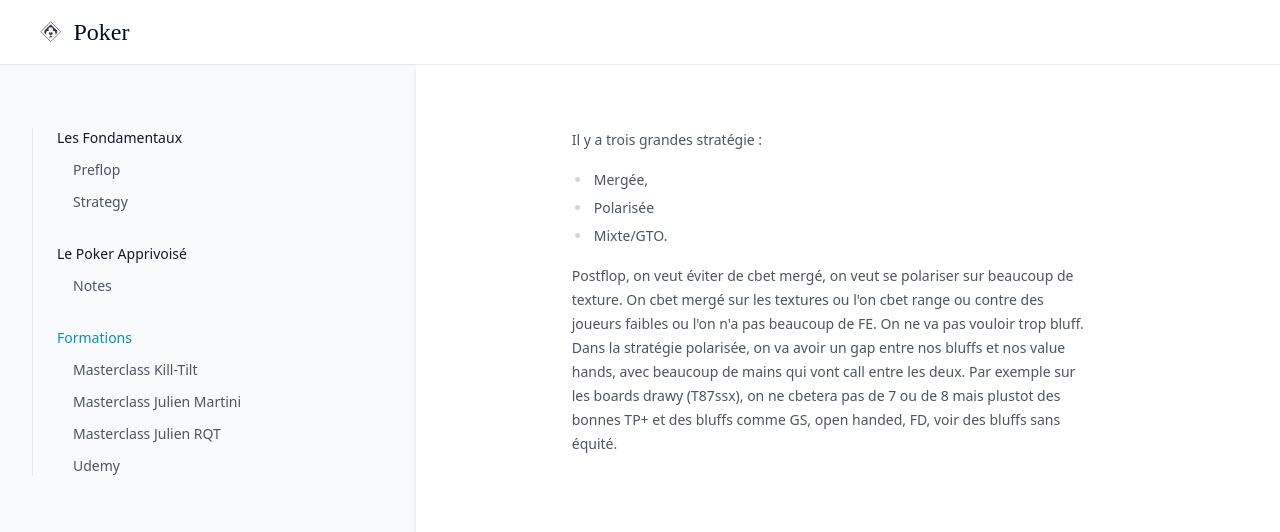
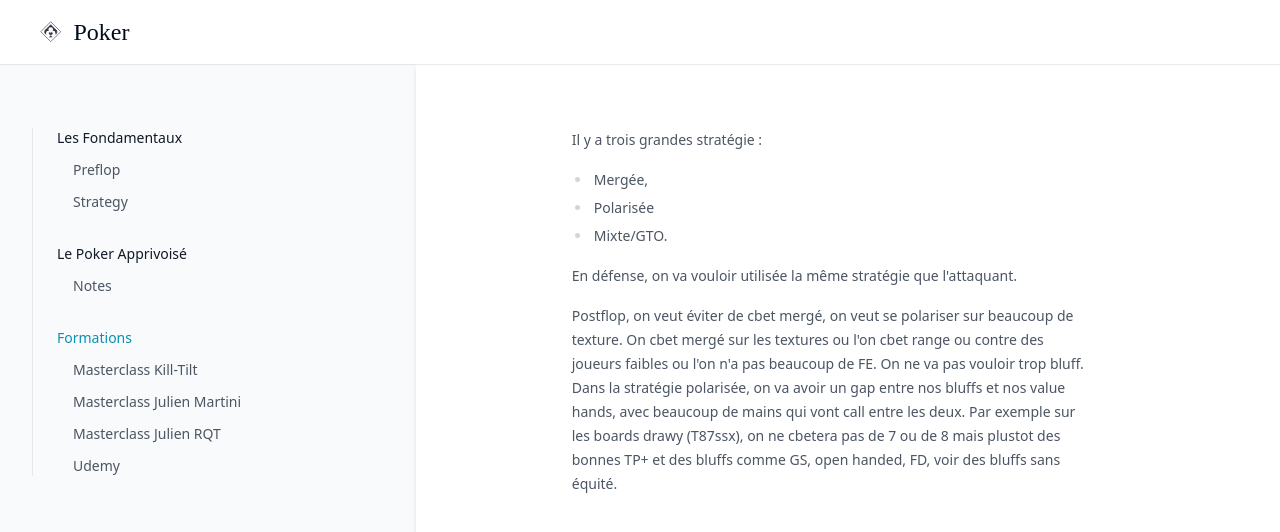
Before and after one commit to greglejeune/ebook, a Jekyll site: the page built from _poker/2021-09-11-strategy.md, in a window 1280 px wide. Shown: the top 532 px of the page. Built offline with Jekyll 4.4.1, drawn with Linux system fonts in a browser that asks for light colours.

Commit message:
Update 2021-09-11-strategy.md

```diff
--- a/_poker/2021-09-11-strategy.md
+++ b/_poker/2021-09-11-strategy.md
@@ -13,6 +13,8 @@ Il y a trois grandes stratégie :
   <li>Mixte/GTO.</li>
 </ul>
 
+<p>En défense, on va vouloir utilisée la même stratégie que l'attaquant.</p>
+
 <p>
   Postflop, on veut éviter de cbet mergé, on veut se polariser sur beaucoup de texture. On cbet mergé sur les textures ou l'on cbet range ou contre des joueurs faibles ou l'on n'a pas beaucoup de FE. On ne va pas vouloir trop bluff. Dans la stratégie polarisée, on va avoir un gap entre nos bluffs et nos value hands, avec beaucoup de mains qui vont call entre les deux. Par exemple sur les boards drawy (T87ssx), on ne cbetera pas de 7 ou de 8 mais plustot des bonnes TP+ et des bluffs comme GS, open handed, FD, voir des bluffs sans équité.
 </p>
```
